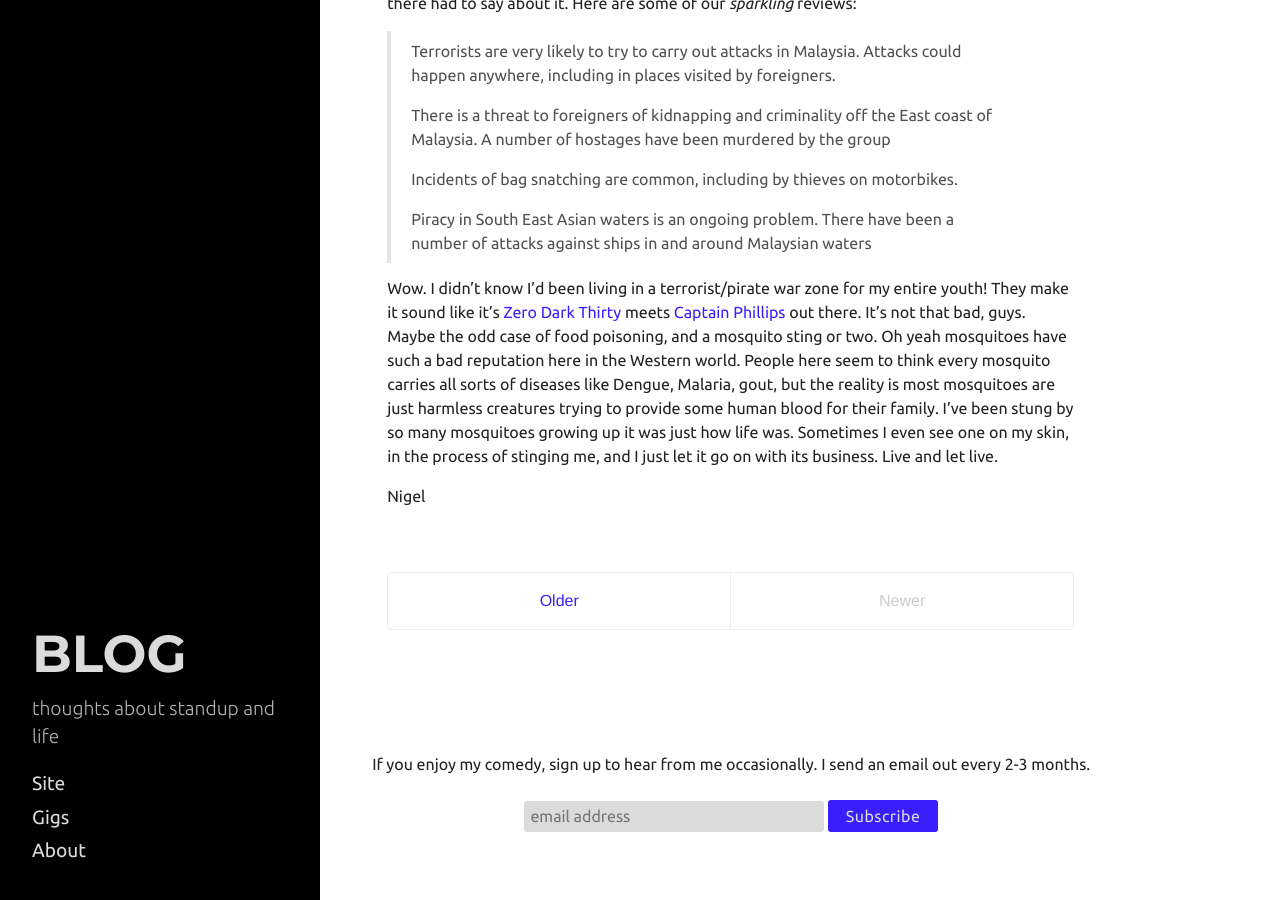
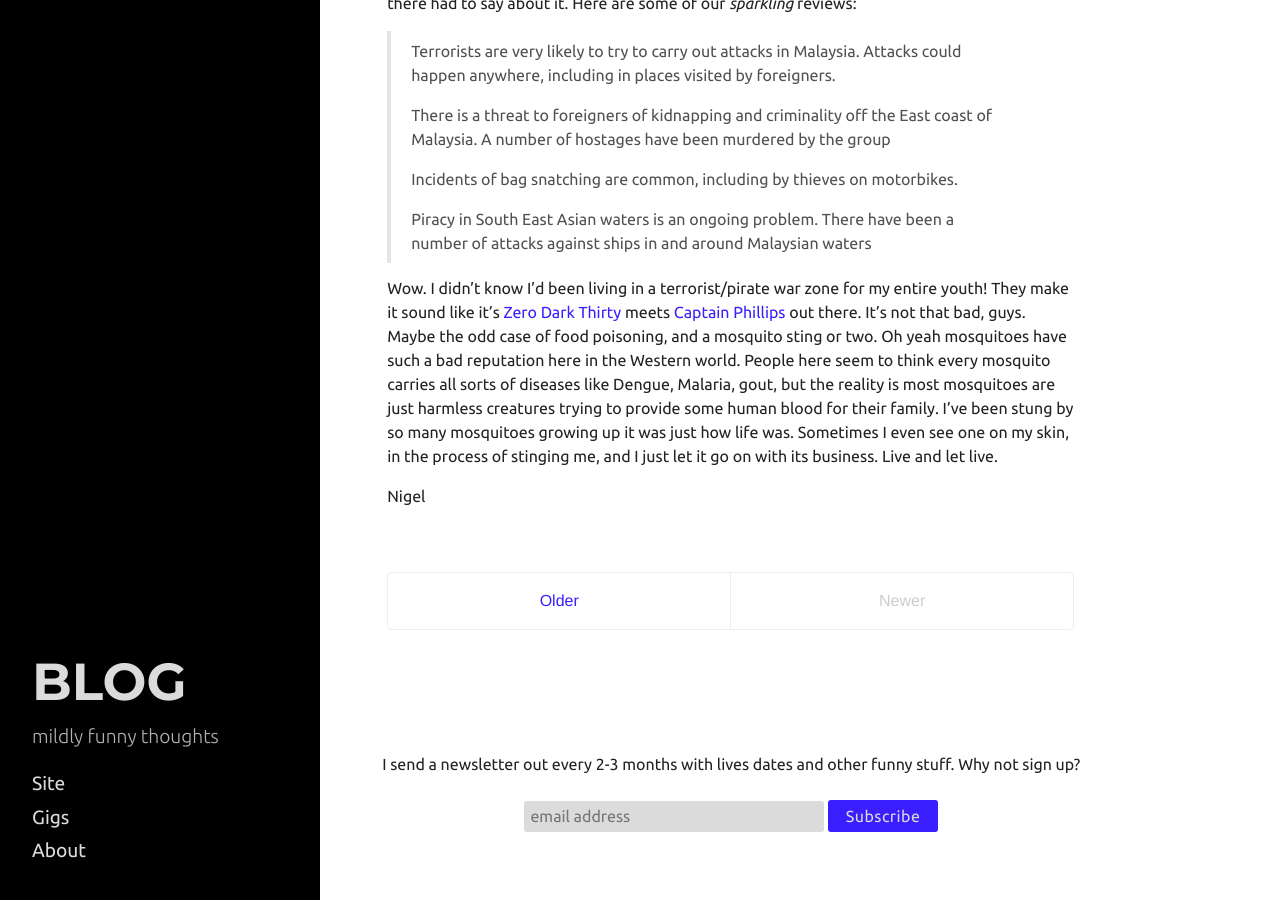
Before and after one commit to nigeljyng/nigeljyng.github.io, a Jekyll site: the page built from index.html, in a window 1280 px wide and 900 px high, scrolled down 3383 px. Built offline with Jekyll 4.4.1, drawn with Linux system fonts in a browser that asks for light colours; nearby versions of some CDN libraries; the list of posts is cut into pages by our own code.

Commit message:
change description and footer

```diff
--- a/_config.yml
+++ b/_config.yml
@@ -9,8 +9,8 @@ permalink:        pretty
 # Setup
 author: Nigel Ng
 title:            BLOG
-tagline:          "nigel's comedy ramblings"
-description:      "thoughts about standup and life"
+tagline:          "mildly funny thoughts"
+description:      "mildly funny thoughts"
 url:              http://blog.nigelngcomedy.com
 baseurl:          ''
 # Travis will install Bundler dependencies in ./vendor, so we need to exclude it
--- a/_includes/footer.html
+++ b/_includes/footer.html
@@ -1,7 +1,7 @@
 <!-- Begin MailChimp Signup Form -->
     <div class="mc_embed_signup">
     <form action="//nigelngcomedy.us13.list-manage.com/subscribe/post?u=2e999a9265e773a53b15c98fd&amp;id=aca997384a" method="post" id="mc-embedded-subscribe-form" name="mc-embedded-subscribe-form" class="validate" target="_blank" novalidate>
-        If you enjoy my comedy, sign up to hear from me occasionally. I send an email out every 2-3 months.<br>
+        I send a newsletter out every 2-3 months with lives dates and other funny stuff. Why not sign up?<br>
         <br>
         <div class="mc_embed_signup_scroll">
         <input type="email" value="" name="EMAIL" class="email" id="mce-EMAIL" placeholder="email address" required>
```
